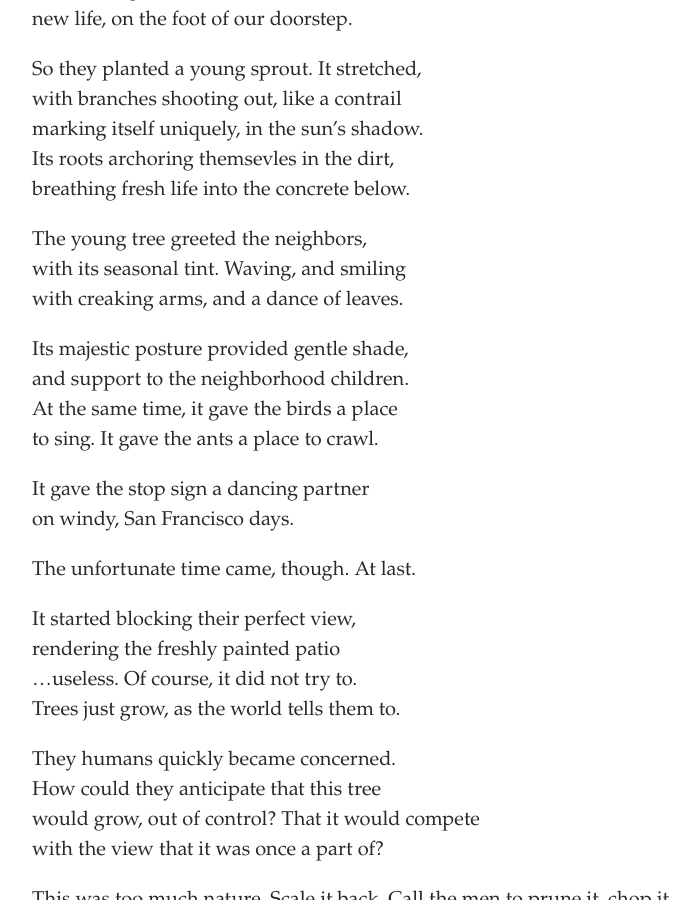
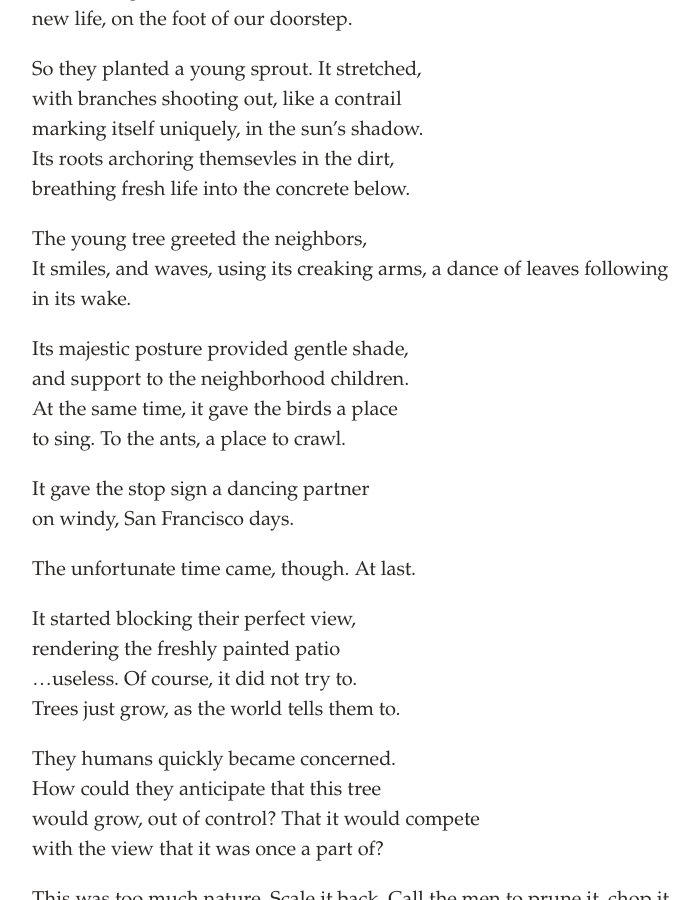
Before and after one commit to svvchen/nervxious, a Jekyll site: the page built from _posts/2020-04-19-tree.markdown, in a window 1280 px wide and 900 px high, scrolled down 1056 px. Shown: the whole window, without its empty margins (286-986 px from the left). Built offline with Jekyll 4.4.1, drawn with Linux system fonts in a browser that asks for light colours; comment, search, counter and statistics services are not loaded.

Commit message:
update v3

```diff
--- a/_posts/2020-04-19-tree.markdown
+++ b/_posts/2020-04-19-tree.markdown
@@ -20,13 +20,13 @@ Its roots archoring themsevles in the dirt,
 breathing fresh life into the concrete below.
 
 The young tree greeted the neighbors,
-with its seasonal tint. Waving, and smiling
-with creaking arms, and a dance of leaves.
+It smiles, and waves, using its creaking arms,
+a dance of leaves following in its wake.
 
 Its majestic posture provided gentle shade,
 and support to the neighborhood children.
 At the same time, it gave the birds a place
-to sing. It gave the ants a place to crawl.
+to sing. To the ants, a place to crawl.
 
 It gave the stop sign a dancing partner
 on windy, San Francisco days.
```
